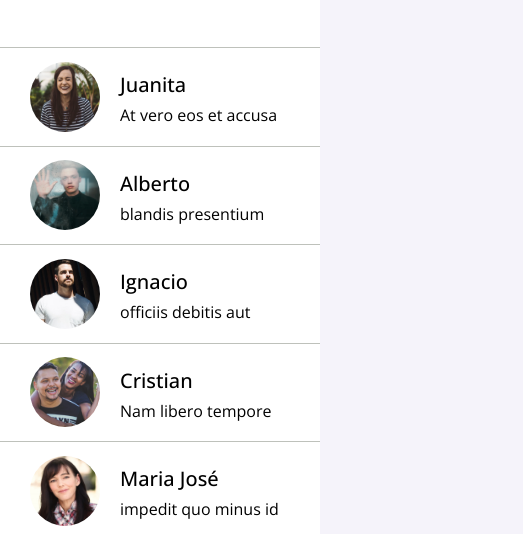
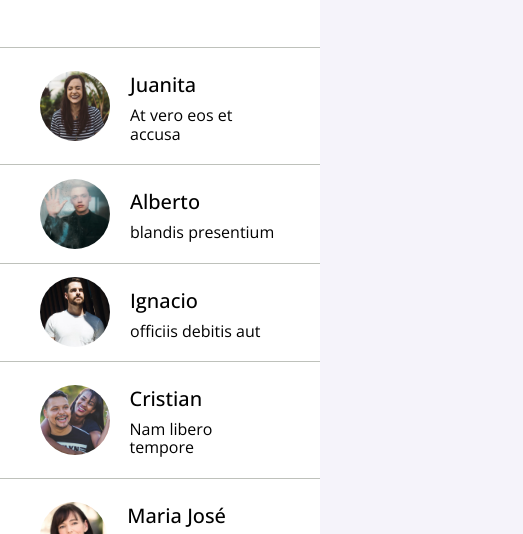
Before and after one commit to eguzmano/desafio-flex, a plain HTML site: page index.html in a window 1280 px wide. Shown: the part 237-771 px from the top of the page, 0-523 px from the left. Drawn offline with nearby package versions, Linux system fonts and the light colour scheme.

Commit message:
cambio de title y padding en los chat

```diff
--- a/assets/css/style.css
+++ b/assets/css/style.css
@@ -101,7 +101,7 @@ button:focus {
 .chat {
   display: flex;
   align-items: center;
-  padding: 5px 30px;
+  padding: 5px 40px;
   border-bottom: 1px solid #bec1bb;
 }
 
--- a/index.html
+++ b/index.html
@@ -3,7 +3,7 @@
   <head>
     <meta charset="UTF-8">
     <meta name="viewport" content="width=device-width, initial-scale=1.0">
-    <title>Document</title>
+    <title>Contact Me SPA</title>
     <link
       rel="stylesheet"
       href="https://cdnjs.cloudflare.com/ajax/libs/font-awesome/6.6.0/css/all.min.css"
```
